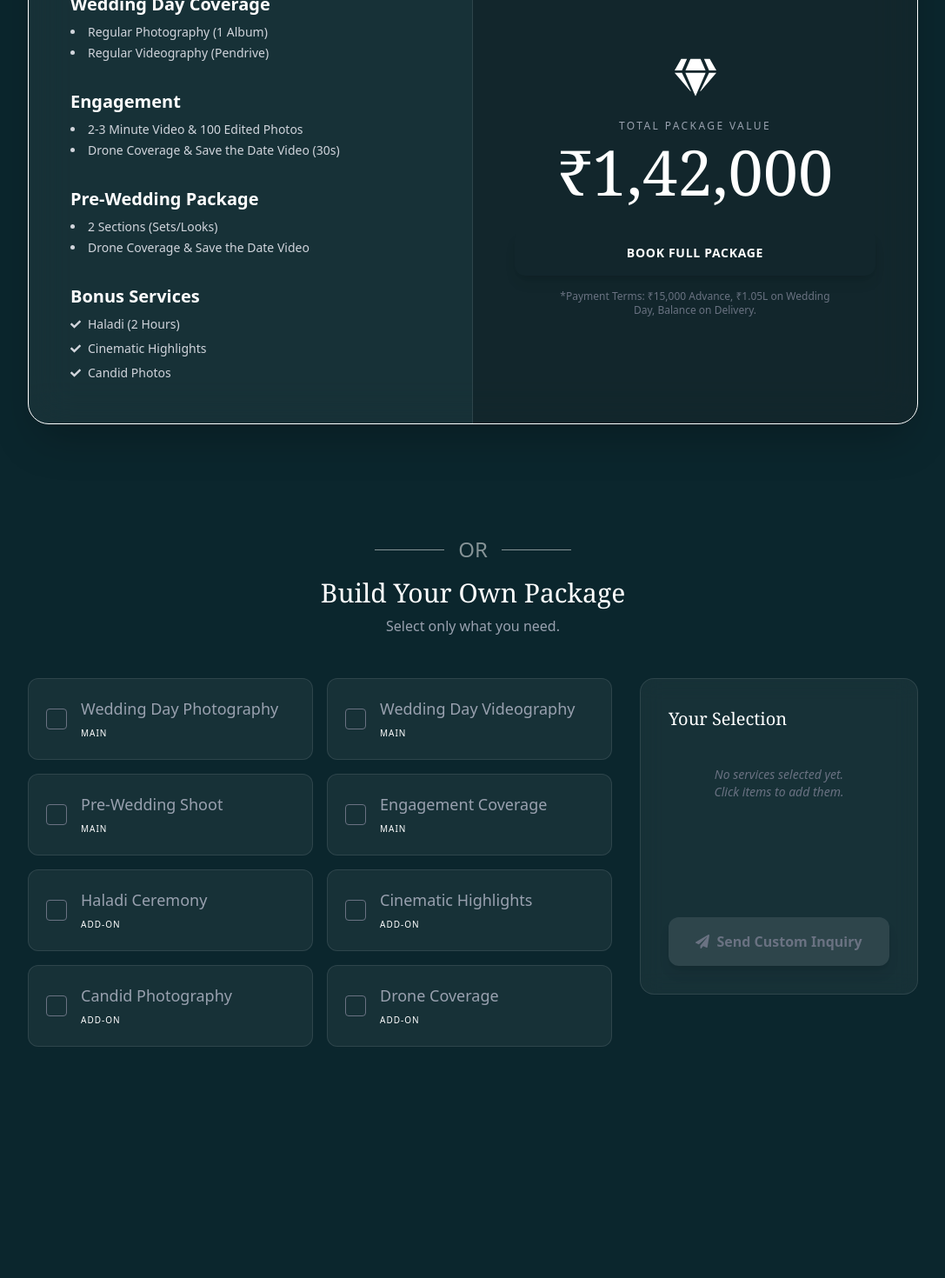
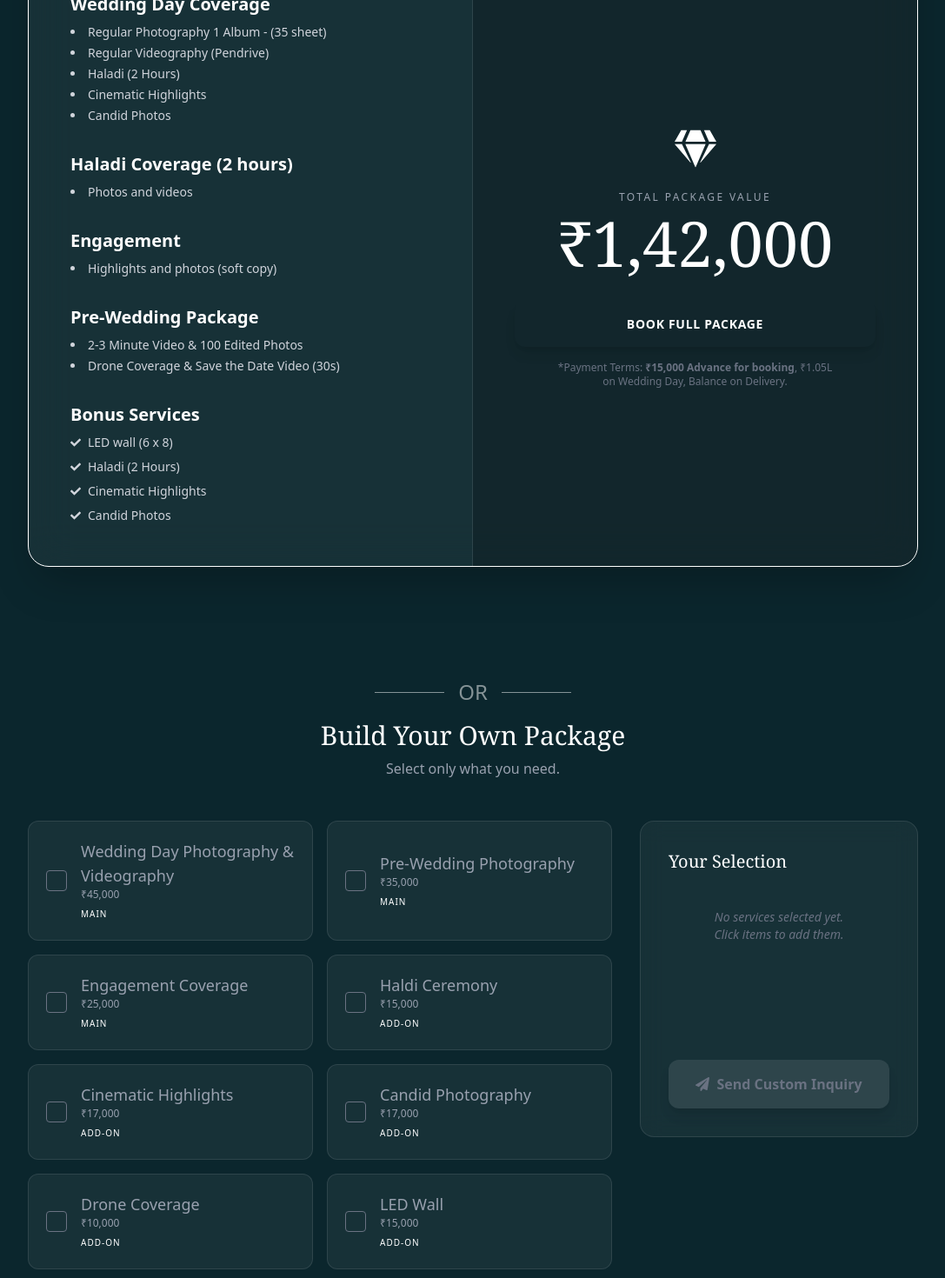
Before and after one commit to candypic/web, a React (Vite) app: page /quotation in a window 1280 px wide. Shown: the part 680-2150 px from the top of the page at 87% size, without its empty margins (96-1183 px from the left). Before the commit the page ends 2012 px from the top, so only its background shows below. Built offline with nearby package versions, Linux system fonts and the light colour scheme.

Commit message:
final changes

```diff
--- a/dev-dist/sw.js
+++ b/dev-dist/sw.js
@@ -82,7 +82,7 @@ define(['./workbox-5a5d9309'], (function (workbox) { 'use strict';
     "revision": "3ca0b8505b4bec776b69afdba2768812"
   }, {
     "url": "index.html",
-    "revision": "0.3rpdsgse0qg"
+    "revision": "0.30dggf6v6l"
   }], {});
   workbox.cleanupOutdatedCaches();
   workbox.registerRoute(new workbox.NavigationRoute(workbox.createHandlerBoundToURL("index.html"), {
--- a/src/components/Navbar.jsx
+++ b/src/components/Navbar.jsx
@@ -63,6 +63,11 @@ const Navbar = () => {
                 <RouterLink to="/quotation">Packages</RouterLink>
             </li>
 
+            {/* New Samples Link */}
+            <li className="cursor-pointer capitalize font-medium text-brand-text hover:text-brand-red transition-colors">
+               <a href="https://drive.google.com/drive/folders/1BaMppIppC1-VIZkcXsYDr02WvGdoJacG" target="_blank" rel="noopener noreferrer">Samples</a>
+            </li>
+
             <li className="ml-4">
                {location.pathname === '/' ? (
                    <ScrollLink to="contact" smooth duration={500} className="border border-brand-red text-brand-red px-6 py-2 rounded-full hover:bg-brand-red hover:text-white transition-all cursor-pointer">
@@ -82,13 +87,22 @@ const Navbar = () => {
         </div>
 
         {/* MOBILE MENU */}
-        {nav && (
-          <ul className="flex flex-col justify-center items-center absolute top-0 left-0 w-full h-screen bg-brand-dark text-brand-text z-40">
-             <li className="py-6 text-2xl"><RouterLink onClick={() => setNav(false)} to="/">Home</RouterLink></li>
-             <li className="py-6 text-2xl"><RouterLink onClick={() => setNav(false)} to="/quotation">Packages</RouterLink></li>
-             <li className="py-6 text-2xl"><RouterLink onClick={() => handleNav('contact')} to="/">Contact</RouterLink></li>
-          </ul>
-        )}
+       {nav && (
+           <>
+               <div
+                   className="fixed inset-0 bg-black/70 z-30"
+                   onClick={() => setNav(false)}
+               ></div>
+               <ul className="flex flex-col justify-center items-center absolute top-0 left-0 w-full h-screen bg-brand-dark text-brand-text z-40">
+                   <li className="py-4 text-2xl"><RouterLink onClick={() => setNav(false)} to="/">Home</RouterLink></li>
+                   <li className="py-4 text-2xl"><span onClick={() => {handleNav('about'); setNav(false);}} className="cursor-pointer">About</span></li>
+                   <li className="py-4 text-2xl"><span onClick={() => {handleNav('portfolio'); setNav(false);}} className="cursor-pointer">Portfolio</span></li>
+                   <li className="py-4 text-2xl"><RouterLink onClick={() => setNav(false)} to="/quotation">Packages</RouterLink></li>
+                   <li className="py-4 text-2xl"><a href="https://drive.google.com/drive/folders/1BaMppIppC1-VIZkcXsYDr02WvGdoJacG" target="_blank" rel="noopener noreferrer">Samples</a></li>
+                   <li className="py-4 text-2xl"><span onClick={() => {handleNav('contact'); setNav(false);}} className="cursor-pointer">Contact</span></li>
+               </ul>
+           </>
+       )}
       </div>
     </div>
   );
--- a/src/pages/Quotation.jsx
+++ b/src/pages/Quotation.jsx
@@ -13,19 +13,25 @@ const BookingModal = ({ isOpen, onClose, packageDetails }) => {
         e.preventDefault();
         setLoading(true);
 
-        // Format the "Event Type" to include package details
-        // e.g. "Full Package" OR "Custom: Photo, Video, Drone"
-        let eventDescription = packageDetails.type;
-        if (packageDetails.items && packageDetails.items.length > 0) {
-            eventDescription += ` (${packageDetails.items.join(', ')})`;
-        }
+        const { type, items, total } = packageDetails;
+        const isCustom = type === 'Custom Quote Request';
+
+        const eventDescription = isCustom ?
+            `Custom Quote Request (Total: ₹${total.toLocaleString()})` :
+            type;
+
+        const additionalInfo = isCustom && items && items.length > 0 ?
+            items.map(i => `• ${i.name} (₹${i.price.toLocaleString()})`).join('\n') :
+            null;
+
 
         const { error } = await supabase.from('bookings').insert([{
             client_name: formData.name,
             client_phone: formData.phone,
             booking_date: formData.date,
-            event_type: eventDescription, // Stores the package info
-            status: 'pending'
+            event_type: eventDescription,
+            status: 'pending',
+            additional_info: additionalInfo,
         }]);
 
         setLoading(false);
@@ -98,14 +104,14 @@ const Quotation = () => {
   const [selectedPackage, setSelectedPackage] = useState({ type: '', items: [] });
 
   const [customItems, setCustomItems] = useState([
-    { id: 1, name: 'Wedding Day Photography', category: 'Main', checked: false },
-    { id: 2, name: 'Wedding Day Videography', category: 'Main', checked: false },
-    { id: 3, name: 'Pre-Wedding Shoot', category: 'Main', checked: false },
-    { id: 4, name: 'Engagement Coverage', category: 'Main', checked: false },
-    { id: 5, name: 'Haladi Ceremony', category: 'Add-on', checked: false },
-    { id: 6, name: 'Cinematic Highlights', category: 'Add-on', checked: false },
-    { id: 7, name: 'Candid Photography', category: 'Add-on', checked: false },
-    { id: 8, name: 'Drone Coverage', category: 'Add-on', checked: false },
+    { id: 1, name: 'Wedding Day Photography & Videography', price: 45000, category: 'Main', checked: false },
+    { id: 2, name: 'Pre-Wedding Photography', price: 35000, category: 'Main', checked: false },
+    { id: 3, name: 'Engagement Coverage', price: 25000, category: 'Main', checked: false },
+    { id: 4, name: 'Haldi Ceremony', price: 15000, category: 'Add-on', checked: false },
+    { id: 5, name: 'Cinematic Highlights', price: 17000, category: 'Add-on', checked: false },
+    { id: 6, name: 'Candid Photography', price: 17000, category: 'Add-on', checked: false },
+    { id: 7, name: 'Drone Coverage', price: 10000, category: 'Add-on', checked: false },
+    { id: 8, name: 'LED Wall', price: 15000, category: 'Add-on', checked: false },
   ]);
 
   const toggleCustomItem = (id) => {
@@ -122,19 +128,28 @@ const Quotation = () => {
 
   // Handler for "Custom Inquiry"
   const handleCustomSubmit = () => {
-    const selectedServices = customItems.filter(item => item.checked).map(i => i.name);
+    const selectedServices = customItems.filter(item => item.checked);
+    const total = selectedServices.reduce((sum, item) => sum + item.price, 0);
 
     if (selectedServices.length === 0) {
         alert("Please select at least one service.");
         return;
     }
 
-    setSelectedPackage({ type: 'Custom Quote Request', items: selectedServices });
+    setSelectedPackage({
+        type: 'Custom Quote Request',
+        items: selectedServices,
+        total: total
+    });
     setModalOpen(true);
   };
 
   const containerVariants = { show: { transition: { staggerChildren: 0.1 } } };
   const itemVariants = { hidden: { opacity: 0, y: 20 }, show: { opacity: 1, y: 0 } };
+
+  // Total calculation
+  const selectedItems = customItems.filter(item => item.checked);
+  const totalAmount = selectedItems.reduce((sum, item) => sum + item.price, 0);
 
   return (
     <div className="min-h-screen bg-brand-dark pt-28 pb-12 px-4 md:px-12 text-white relative overflow-hidden">
@@ -186,27 +201,36 @@ const Quotation = () => {
                     <div>
                         <h3 className="text-xl font-bold text-brand-gold mb-2">Wedding Day Coverage</h3>
                         <ul className="text-gray-300 text-sm space-y-1 list-disc list-inside marker:text-brand-red">
-                            <li>Regular Photography (1 Album)</li>
+                            <li>Regular Photography 1 Album - (35 sheet)</li>
                             <li>Regular Videography (Pendrive)</li>
+                            <li>Haladi (2 Hours)</li>
+                            <li>Cinematic Highlights</li>
+                            <li>Candid Photos</li>
+                         </ul>
+                    </div>
+                    <div>
+                        <h3 className="text-xl font-bold text-brand-gold mb-2">Haladi Coverage (2 hours)</h3>
+                        <ul className="text-gray-300 text-sm space-y-1 list-disc list-inside marker:text-brand-red">
+                            <li>Photos and videos</li>
                          </ul>
                     </div>
                     <div>
                         <h3 className="text-xl font-bold text-brand-gold mb-2">Engagement</h3>
+                        <ul className="text-gray-300 text-sm space-y-1 list-disc list-inside marker:text-brand-red">
+                            <li>Highlights and photos (soft copy)</li>
+                        </ul>
+                    </div>
+                    <div>
+                        <h3 className="text-xl font-bold text-brand-gold mb-2">Pre-Wedding Package</h3>
                         <ul className="text-gray-300 text-sm space-y-1 list-disc list-inside marker:text-brand-red">
                             <li>2-3 Minute Video & 100 Edited Photos</li>
                             <li>Drone Coverage & Save the Date Video (30s)</li>
                         </ul>
                     </div>
                     <div>
-                        <h3 className="text-xl font-bold text-brand-gold mb-2">Pre-Wedding Package</h3>
-                        <ul className="text-gray-300 text-sm space-y-1 list-disc list-inside marker:text-brand-red">
-                            <li>2 Sections (Sets/Looks)</li>
-                            <li>Drone Coverage & Save the Date Video</li>
-                        </ul>
-                    </div>
-                    <div>
                         <h3 className="text-xl font-bold text-brand-gold mb-2">Bonus Services</h3>
                         <div className="grid grid-cols-1 gap-2 text-sm text-gray-300">
+                            <div className="flex items-center gap-2"><FaCheck className="text-brand-red text-xs"/> LED wall (6 x 8)</div>
                             <div className="flex items-center gap-2"><FaCheck className="text-brand-red text-xs"/> Haladi (2 Hours)</div>
                             <div className="flex items-center gap-2"><FaCheck className="text-brand-red text-xs"/> Cinematic Highlights</div>
                             <div className="flex items-center gap-2"><FaCheck className="text-brand-red text-xs"/> Candid Photos</div>
@@ -227,13 +251,12 @@ const Quotation = () => {
                             Book Full Package
                         </button>
                         <p className="text-xs text-gray-500 max-w-xs mx-auto">
-                            *Payment Terms: ₹15,000 Advance, ₹1.05L on Wedding Day, Balance on Delivery.
+                            *Payment Terms: <strong>₹15,000 Advance for booking</strong>, ₹1.05L on Wedding Day, Balance on Delivery.
                         </p>
                     </div>
                 </div>
             </div>
         </motion.div>
-
 
         {/* ================= SECTION 2: CUSTOM BUILDER ================= */}
         <div id="custom-builder" className="pt-12 pb-20">
@@ -273,7 +296,10 @@ const Quotation = () => {
                             </div>
 
                             <div>
-                                <h4 className={`font-medium text-lg ${item.checked ? 'text-white' : 'text-gray-400'}`}>{item.name}</h4>
+                                <h4 className={`font-medium text-lg ${item.checked ? 'text-white' : 'text-gray-400'}`}>
+                                  {item.name}
+                                </h4>
+                                <p className="text-xs text-gray-400">₹{item.price.toLocaleString()}</p>
                                 <span className="text-[10px] uppercase tracking-widest text-brand-gold/70">{item.category}</span>
                             </div>
                         </motion.div>
@@ -285,26 +311,41 @@ const Quotation = () => {
                     <div className="bg-white/5 border border-white/10 rounded-2xl p-8 backdrop-blur-md">
                         <h3 className="text-white font-serif text-xl mb-6">Your Selection</h3>
 
-                        <div className="min-h-[150px] mb-6">
-                            {customItems.filter(i => i.checked).length === 0 ? (
-                                <p className="text-gray-500 italic text-sm text-center mt-10">No services selected yet.<br/>Click items to add them.</p>
+                        <div className="min-h-[150px] mb-6 space-y-4">
+                          {selectedItems.length === 0 ? (
+                            <p className="text-gray-500 italic text-sm text-center mt-10">
+                              No services selected yet.<br />Click items to add them.
+                            </p>
                           ) : (
+                            <>
                               <ul className="space-y-3">
-                                    {customItems.filter(i => i.checked).map((item) => (
-                                        <li key={item.id} className="flex items-start gap-2 text-gray-300 text-sm border-b border-white/5 pb-2 last:border-0">
-                                            <span className="text-brand-gold mt-1">✓</span> {item.name}
+                                {selectedItems.map(item => (
+                                  <li
+                                    key={item.id}
+                                    className="flex justify-between items-start text-gray-300 text-sm border-b border-white/5 pb-2"
+                                  >
+                                    <span>✓ {item.name}</span>
+                                    <span className="text-gray-400">₹{item.price.toLocaleString()}</span>
                                   </li>
                                 ))}
                               </ul>
+
+                              <div className="border-t border-white/10 pt-4 flex justify-between font-bold text-white">
+                                <span>Total</span>
+                                <span className="text-brand-gold">
+                                  ₹{totalAmount.toLocaleString()}
+                                </span>
+                              </div>
+                            </>
                           )}
                         </div>
 
                         <button
                             onClick={handleCustomSubmit}
-                            disabled={customItems.filter(i => i.checked).length === 0}
+                            disabled={selectedItems.length === 0}
                             className={`w-full py-4 font-bold rounded-xl transition-all shadow-lg flex justify-center items-center gap-2
-                            ${customItems.filter(i => i.checked).length > 0
-                                ? 'bg-white text-brand-dark hover:bg-brand-gold cursor-pointer'
+                            ${selectedItems.length > 0
+                                ? 'bg-white text-black hover:bg-brand-gold cursor-pointer'
                                 : 'bg-white/10 text-gray-500 cursor-not-allowed'}`}
                         >
                             <FaPaperPlane /> Send Custom Inquiry
```
Also changed, not shown: 1 other file (tests, documents, lock files or other folders). Lines whose indentation alone changed are shown as unchanged.
